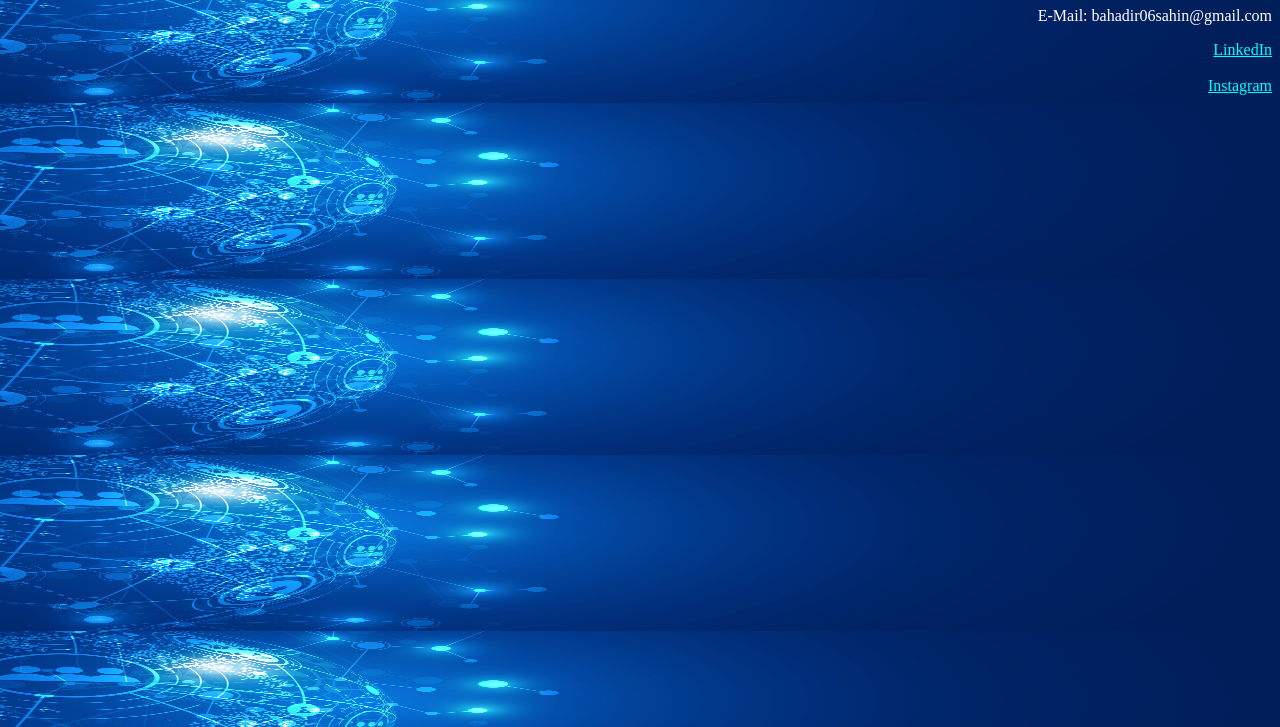
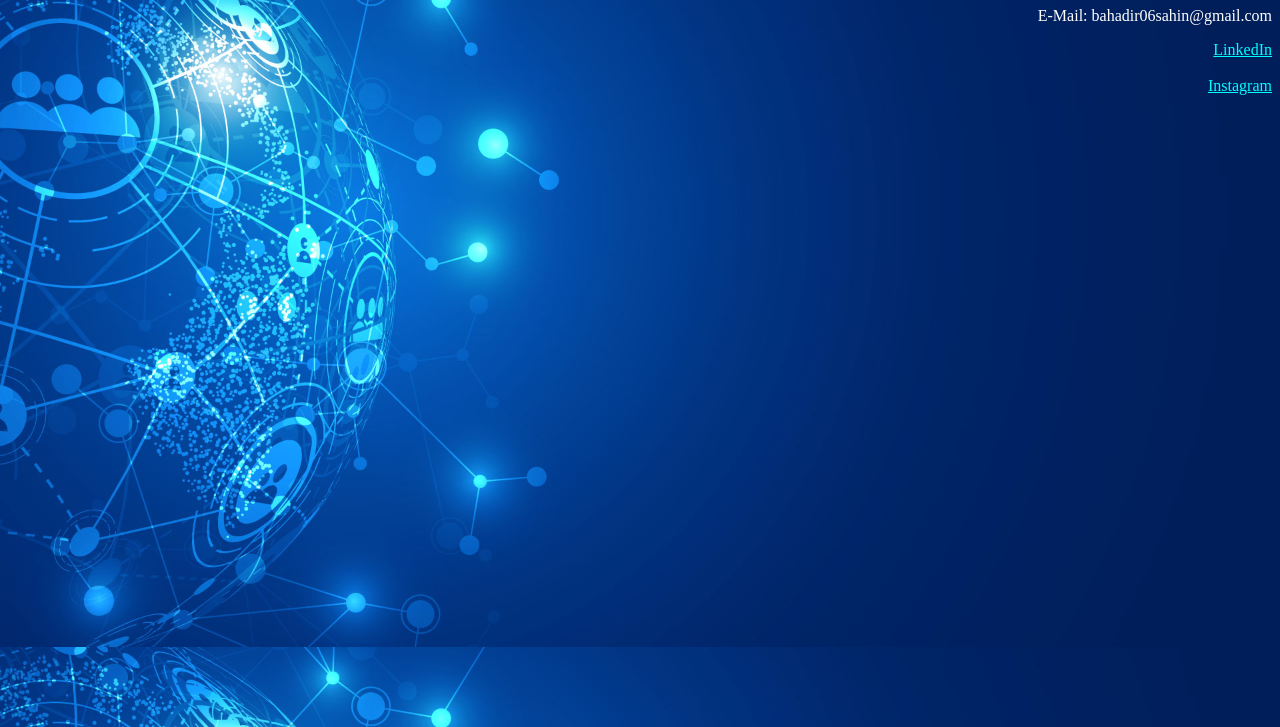
Before and after one commit to Wicknaer/html-portfolio-, a plain HTML site: page contact.html in a window 1280 px wide. Shown: the part 73-800 px from the top of the page. Drawn offline with Linux system fonts and the light colour scheme.

Commit message:
Update contactstyle.css

```diff
--- a/contactstyle.css
+++ b/contactstyle.css
@@ -1,7 +1,6 @@
 body{
     background-image: url(contact.jpg);
     background-size: 100%;
-    background-repeat: round;
 }
 
 *{
```
